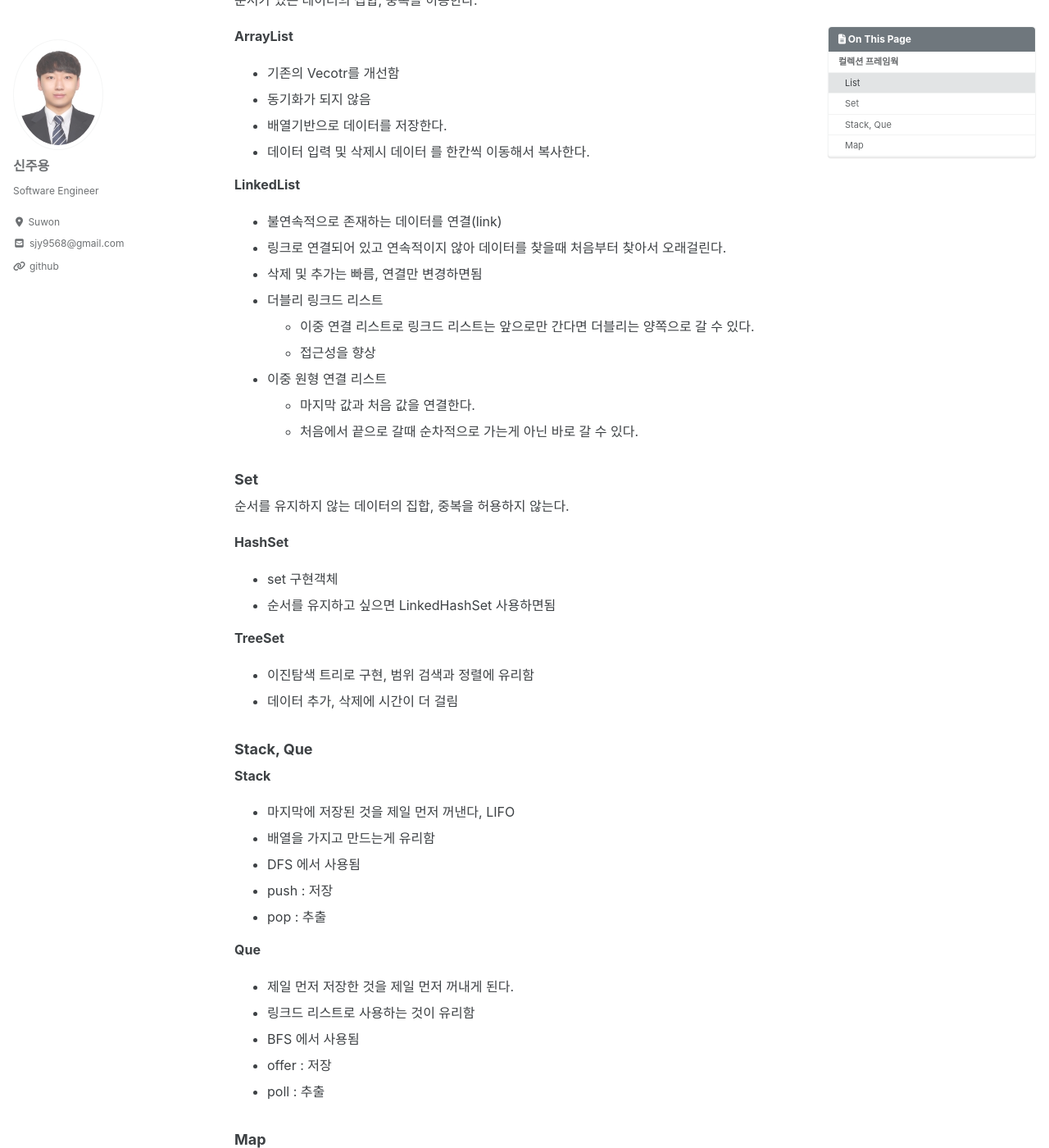
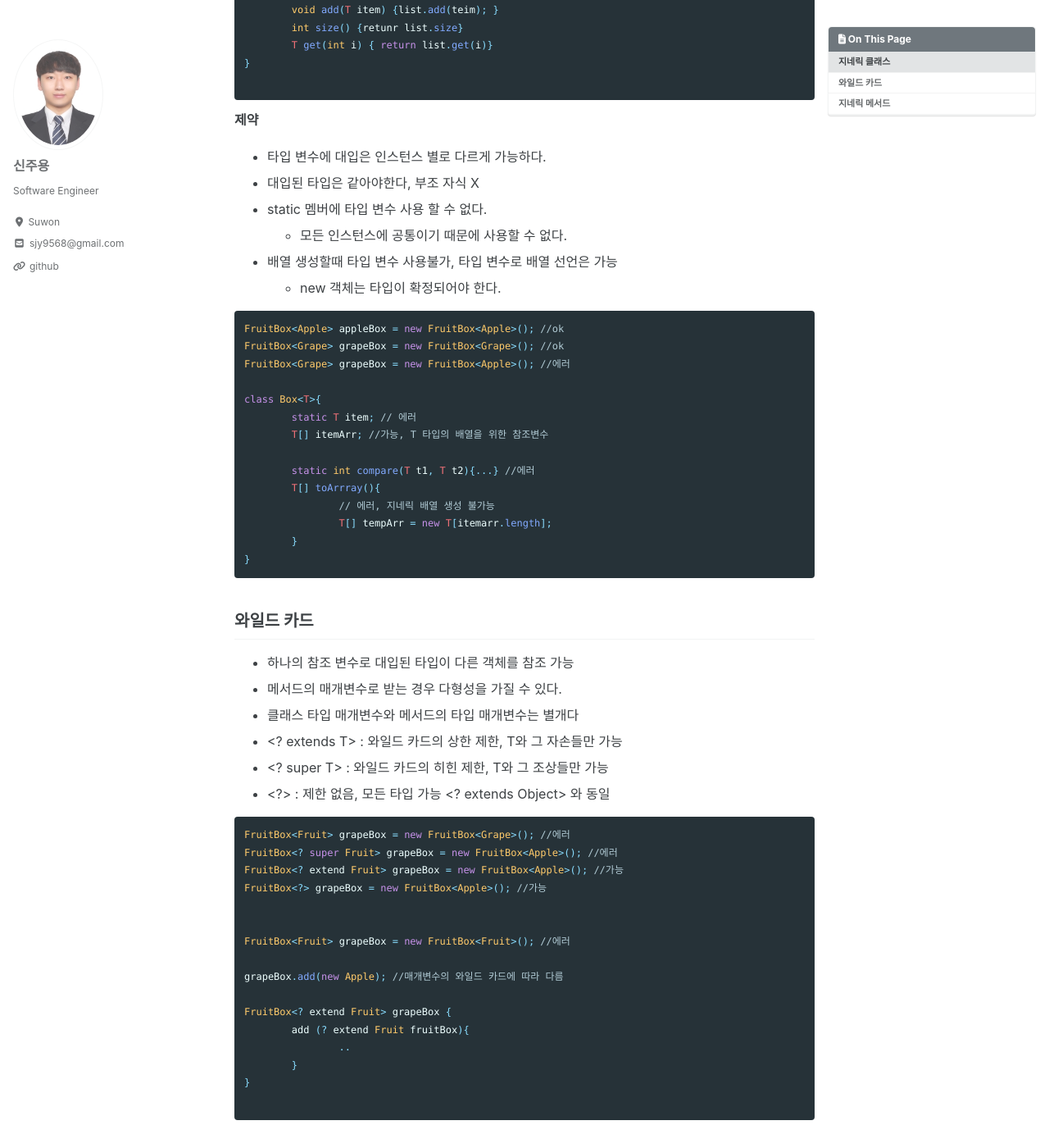
Before and after one commit to shinjooyoung/shinjooyoung.github.io, a Jekyll site: the page built from _posts/Others/2021-09-09-Java-컬렉션 프레임웍.md, in a window 1280 px wide and 1400 px high, scrolled down 742 px. Shown: the whole window at 82% size. Built offline with Jekyll 4.4.1, drawn with Linux system fonts in a browser that asks for light colours; cached includes are drawn as plain includes; nearby versions of some CDN libraries; comment, search, counter and statistics services are not loaded; some of the changed text lies outside the part shown.

Commit message:
자바 공부

````diff
--- a/_posts/Others/2021-09-09-Java-컬렉션 프레임웍.md
+++ b/_posts/Others/2021-09-09-Java-컬렉션 프레임웍.md
@@ -1,5 +1,5 @@
 ---
-title:  "컬렉션 프레임웍"
+title:  "지네릭"
 excerpt: "Java "
 categories:
   - Study
@@ -8,72 +8,106 @@ tag:
 toc: true
 ---
 
-## 컬렉션 프레임웍
+## 지네릭 클래스
+- extends 로 대입할 수 있는 타입을 제한
+- 인터페이스인 경우에도 동일하게 사용함
 
 
-**컬렉션**
-- 여러 객체를 모아 놓은 것을 의미
+``` java
+class FruitBox<T extends Fruit>{
+...
+}
+// 가능
+FruitBox<Apple> appleBox = new FruitBox<Apple>();
 
-**프레임웍**
-- 표준화, 정형화된 체계적인 프로그래밍 방식
+// 에러
+FruitBox<Apple> appleBox = new FruitBox<Toy>();
 
-**컬렉션 프레임웍**
-- 컬렉션(다수의 객체)를 다루기 위한 표준화된 프로그래밍 방식
-- 컬렉션을 쉽고 편리하게 다룰 수 있는 다양한 클래스를 제공
-- java.util 패키지에 포함
+// 인터페이스도 같이 확인
+class FruitBox<T extends Fruit & Etable>{
+...
+}
 
-**컬렉션 클래스**
-- 다수의 데이터르 저장할 수 있는 클래
-- Vector, ArrayLst, HashSet ...
+// 이런식으로 활용 가능
+class FruitBox<T extends Fruit & Etable> extends Box<T>{}
 
-### List
-순서가 있는 데이터의 집합, 중복을 허용한다.
+class Box<T> {
+	ArrayList<T> list = new ArrayList<T>();
+	void add(T item) {list.add(teim); }
+	int size() {retunr list.size}
+	T get(int i) { return list.get(i)}
+}
 
-**ArrayList**
-- 기존의 Vecotr를 개선함
-- 동기화가 되지 않음
-- 배열기반으로 데이터를 저장한다.
-- 데이터 입력 및 삭제시 데이터 를 한칸씩 이동해서 복사한다.
+```
 
-**LinkedList**
-- 불연속적으로 존재하는 데이터를 연결(link)
-- 링크로 연결되어 있고 연속적이지 않아 데이터를 찾을때 처음부터 찾아서 오래걸린다.
-- 삭제 및 추가는 빠름, 연결만 변경하면됨
-- 더블리 링크드 리스트
-  * 이중 연결 리스트로 링크드 리스트는 앞으로만 간다면 더블리는 양쪽으로 갈 수 있다.
-  * 접근성을 향상
-- 이중 원형 연결 리스트
-  * 마지막 값과 처음 값을 연결한다.
-  * 처음에서 끝으로 갈때 순차적으로 가는게 아닌 바로 갈 수 있다.
+**제약**
+- 타입 변수에 대입은 인스턴스 별로 다르게 가능하다.
+- 대입된 타입은 같아야한다, 부조 자식 X
+- static 멤버에 타입 변수 사용 할 수 없다.
+  * 모든 인스턴스에 공통이기 때문에 사용할 수 없다.
+- 배열 생성할때 타입 변수 사용불가, 타입 변수로 배열 선언은 가능
+  * new 객체는 타입이 확정되어야 한다.
 
-### Set
-순서를 유지하지 않는 데이터의 집합, 중복을 허용하지 않는다.
+``` java
+FruitBox<Apple> appleBox = new FruitBox<Apple>(); //ok
+FruitBox<Grape> grapeBox = new FruitBox<Grape>(); //ok
+FruitBox<Grape> grapeBox = new FruitBox<Apple>(); //에러
 
-**HashSet**
-- set 구현객체
-- 순서를 유지하고 싶으면 LinkedHashSet 사용하면됨
+class Box<T>{
+	static T item; // 에러
+	T[] itemArr; //가능, T 타입의 배열을 위한 참조변수
 
-**TreeSet**
-- 이진탐색 트리로 구현, 범위 검색과 정렬에 유리함
-- 데이터 추가, 삭제에 시간이 더 걸림
+	static int compare(T t1, T t2){...} //에러
+	T[] toArrray(){
+		// 에러, 지네릭 배열 생성 불가능
+		T[] tempArr = new T[itemarr.length];
+	}
+}
+```
 
-### Stack, Que
+## 와일드 카드
+- 하나의 참조 변수로 대입된 타입이 다른 객체를 참조 가능
+- 메서드의 매개변수로 받는 경우 다형성을 가질 수 있다.
+- 클래스 타입 매개변수<T>와 메서드의 타입 매개변수<T>는 별개다
+- <? extends T> : 와일드 카드의 상한 제한, T와 그 자손들만 가능
+- <? super T> : 와일드 카드의 히힌 제한, T와 그 조상들만 가능
+- <?> : 제한 없음, 모든 타입 가능 <? extends Object> 와 동일
 
-**Stack**
-- 마지막에 저장된 것을 제일 먼저 꺼낸다, LIFO
-- 배열을 가지고 만드는게 유리함
-- DFS 에서 사용됨
-- push : 저장
-- pop : 추출
+``` java
+FruitBox<Fruit> grapeBox = new FruitBox<Grape>(); //에러
+FruitBox<? super Fruit> grapeBox = new FruitBox<Apple>(); //에러
+FruitBox<? extend Fruit> grapeBox = new FruitBox<Apple>(); //가능
+FruitBox<?> grapeBox = new FruitBox<Apple>(); //가능
 
-**Que**
-- 제일 먼저 저장한 것을 제일 먼저 꺼내게 된다.
-- 링크드 리스트로 사용하는 것이 유리함
-- BFS 에서 사용됨
-- offer : 저장
-- poll : 추출
 
-### Map
-key, value의 쌍으로 이루어진 데이터의 집합, 순서는 유지되지 않으며 key는 중복을 허용하지 않고 value는 중복을 허용한다.
+FruitBox<Fruit> grapeBox = new FruitBox<Fruit>(); //에러
 
-\
+grapeBox.add(new Apple); //매개변수의 와일드 카드에 따라 다름
+
+FruitBox<? extend Fruit> grapeBox {
+	add (? extend Fruit fruitBox){
+		..
+	}
+}
+
+```
+
+## 지네릭 메서드
+- 메서드를 호출할 때마다 타입을 대입해야 한다.(대부분 생략 가능)
+
+``` java
+FruitBox<Fruit> grapeBox = new FruitBox<Fruit>();
+FruitBox<Apple> grapeBox = new FruitBox<Apple>(); //에러
+
+//<Fruit>,<Apple> 생략 가능
+Juicer.<Fruit>makeJuice(fruitBox));
+Juicer.<Apple>makeJuice(appleBox));
+
+<Fruit>makeJuice(fruitBox)); //에러 클래스이름 생략 불가
+
+static <T extends Fruit> Juice makeJuice(FruitBox<T> box) {
+...
+}
+```
+
+.. 이어서
````
Also changed, not shown: _posts/Others/2021-09-09-Java-지네릭.md (added, +79 -0 lines).
